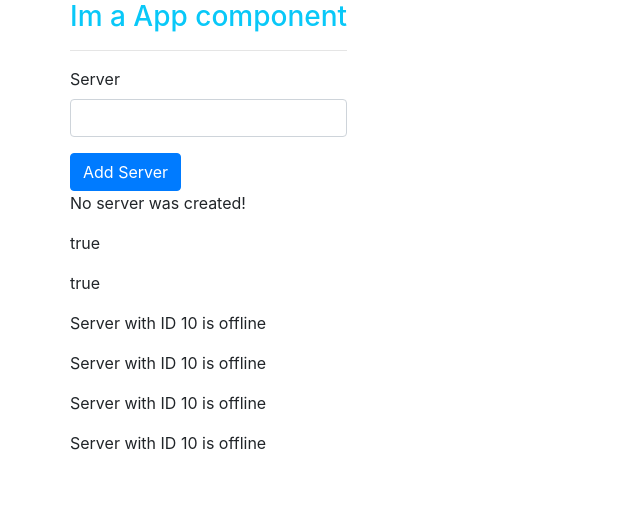
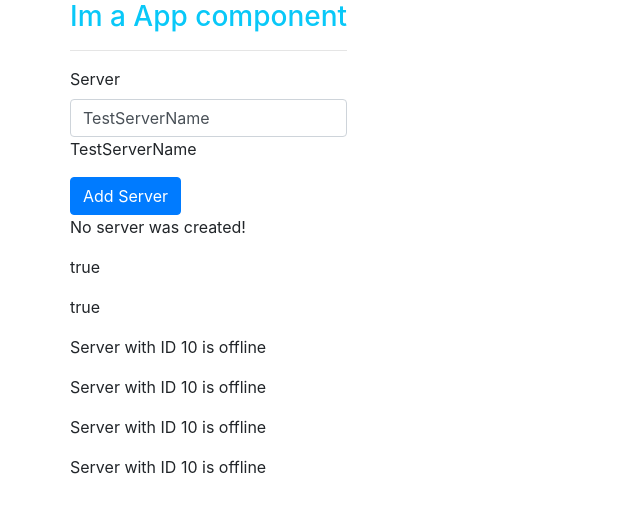
Before and after one commit to aerosasi/Angular-Basic_to_Advanced, an Angular app in the folder my-first-app/: page / in a window 1280 px wide. Shown: the top 512 px of the page, without its empty margins (0-640 px from the left). Built offline with nearby package versions, Linux system fonts and the light colour scheme.

Commit message:
Two way data binding
[(ngModel)]="" is used for two way data binding to display and to change data at real time in screen !!

```diff
--- a/my-first-app/src/app/servers/servers.component.html
+++ b/my-first-app/src/app/servers/servers.component.html
@@ -1,5 +1,12 @@
 <label for=""> Server</label>
-<input type="text" class="form-control" (input)="onUpdateServerName($event)"
+<!-- <input type="text"
+class="form-control"
+(input)="onUpdateServerName($event)"
+> -->
+
+<input type="text"
+class="form-control"
+[(ngModel)]="serverName"
 >
 
 <p>{{ serverName }}</p>
--- a/my-first-app/src/app/servers/servers.component.ts
+++ b/my-first-app/src/app/servers/servers.component.ts
@@ -9,7 +9,7 @@
 
   allowNewServer=false;
   serverCreationStatus='No server was created!';
- serverName='';
+ serverName='TestServerName';
 
 
   constructor() {
```
